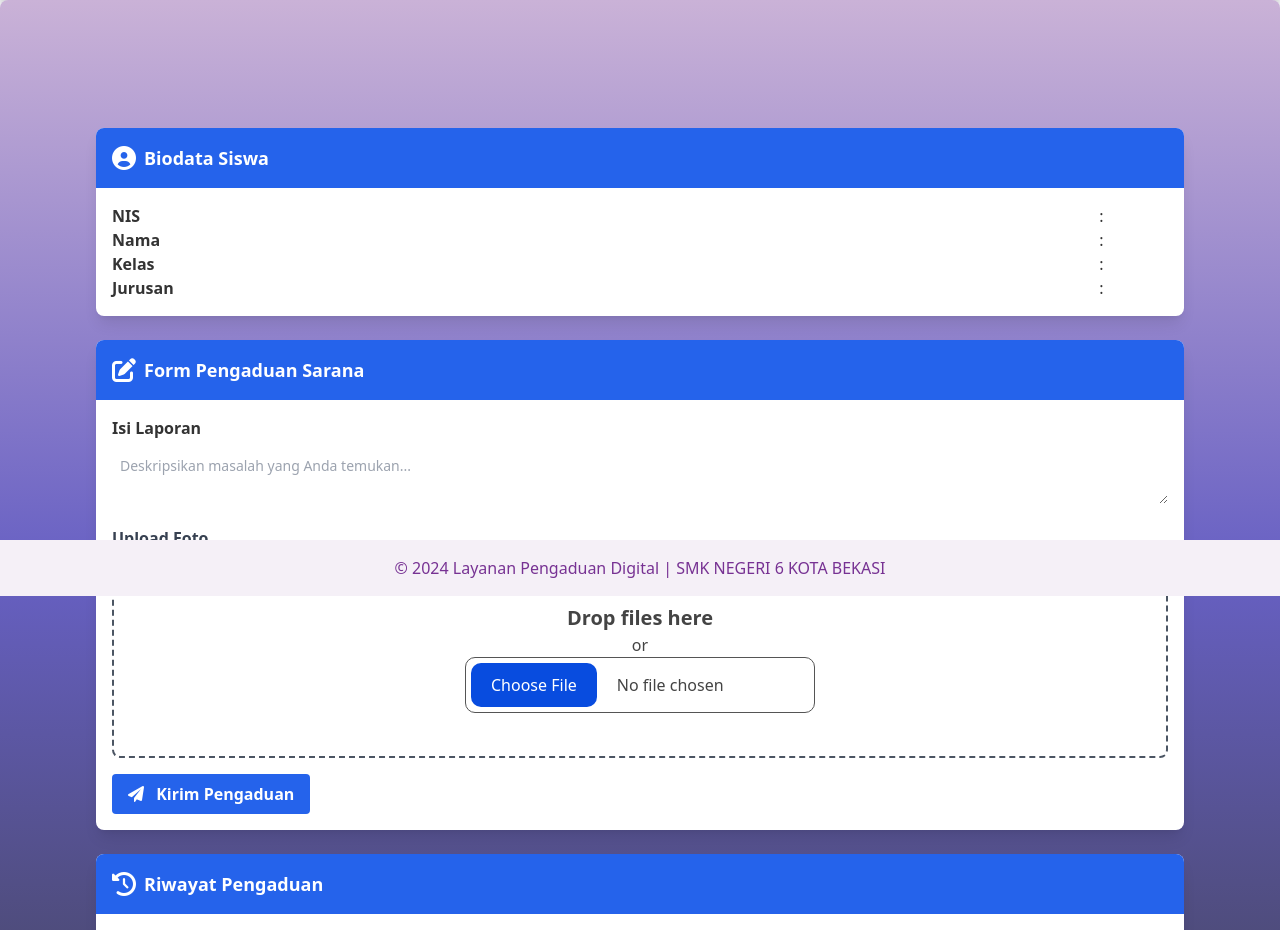
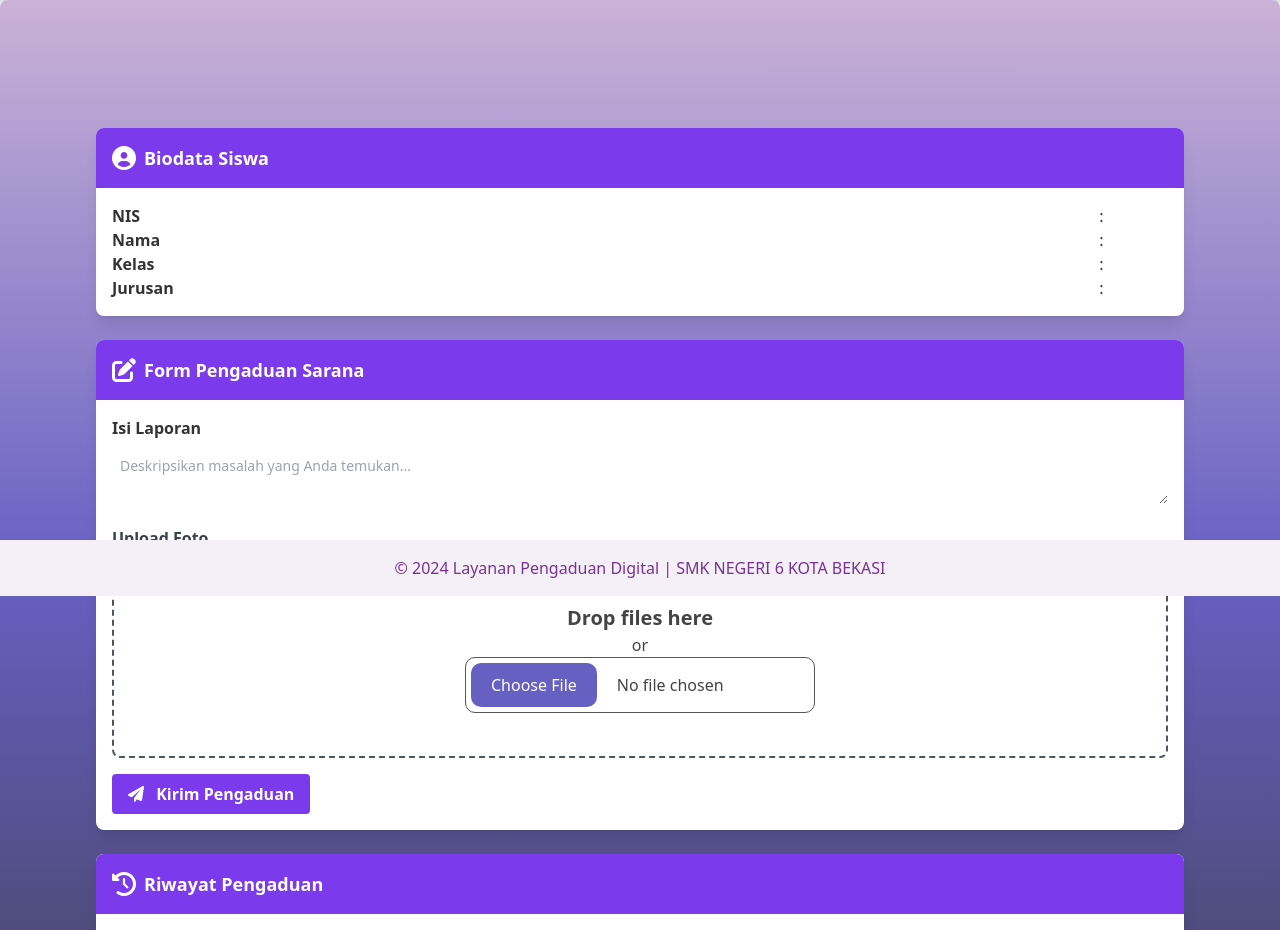
Before and after one commit to veroxciro/pengaduan, a PHP site: page /pengaduandigital/indexsiswa.php?page=sarana in a window 1280 px wide. Shown: the part 204-1134 px from the top of the page. Run offline with PHP 8.4, Linux system fonts and the light colour scheme; the visitor is signed in with stand-in values (Sample User, id 1); data that the repository does not hold is empty; some libraries are stand-ins or nearby versions.

Commit message:
Update saranasiswa.php v2

```diff
--- a/pages/siswa/saranasiswa.php
+++ b/pages/siswa/saranasiswa.php
@@ -103,7 +103,7 @@ if (isset($_POST['submit'])) {
         input[type=file]::file-selector-button {
             margin-right: 20px;
             border: none;
-            background: #084cdf;
+            background: #6760c3;
             padding: 10px 20px;
             border-radius: 10px;
             color: #fff;
@@ -127,7 +127,7 @@ if (isset($_POST['submit'])) {
     <div class="container mx-auto my-8 p-4">
         <!-- Biodata Siswa -->
         <div class="bg-white rounded-lg shadow-lg mb-6 animate__animated animate__fadeIn">
-            <div class="bg-blue-600 text-white p-4 rounded-t-lg flex items-center">
+            <div class="bg-purple-600 text-white p-4 rounded-t-lg flex items-center">
                 <i class="fas fa-user-circle mr-2 text-2xl"></i>
                 <h2 class="text-lg font-semibold">Biodata Siswa</h2>
             </div>
@@ -164,7 +164,7 @@ if (isset($_POST['submit'])) {
 
         <!-- Form Pengaduan -->
         <div class="bg-white rounded-lg shadow-lg mb-6 animate__animated animate__fadeIn">
-            <div class="bg-blue-600 text-white p-4 rounded-t-lg flex items-center">
+            <div class="bg-purple-600 text-white p-4 rounded-t-lg flex items-center">
                 <i class="fas fa-edit mr-2 text-2xl"></i>
                 <h2 class="text-lg font-semibold">Form Pengaduan Sarana</h2>
             </div>
@@ -182,7 +182,7 @@ if (isset($_POST['submit'])) {
     <input type="file" id="images" name="file" accept="image/*" required>
 </label>
                     </div>
-                    <button type="submit" name="submit" class="bg-blue-600 hover:bg-blue-700 text-white font-semibold py-2 px-4 rounded">
+                    <button type="submit" name="submit" class="bg-purple-600 hover:bg-blue-700 text-white font-semibold py-2 px-4 rounded">
                         <i class="fas fa-paper-plane mr-2"></i> Kirim Pengaduan
                     </button>
                 </form>
@@ -191,7 +191,7 @@ if (isset($_POST['submit'])) {
 
         <!-- Tabel Riwayat Pengaduan -->
         <div class="bg-white rounded-lg shadow-lg mb-6 animate__animated animate__fadeIn">
-            <div class="bg-blue-600 text-white p-4 rounded-t-lg flex items-center">
+            <div class="bg-purple-600 text-white p-4 rounded-t-lg flex items-center">
                 <i class="fas fa-history mr-2 text-2xl"></i>
                 <h2 class="text-lg font-semibold">Riwayat Pengaduan</h2>
             </div>
```
